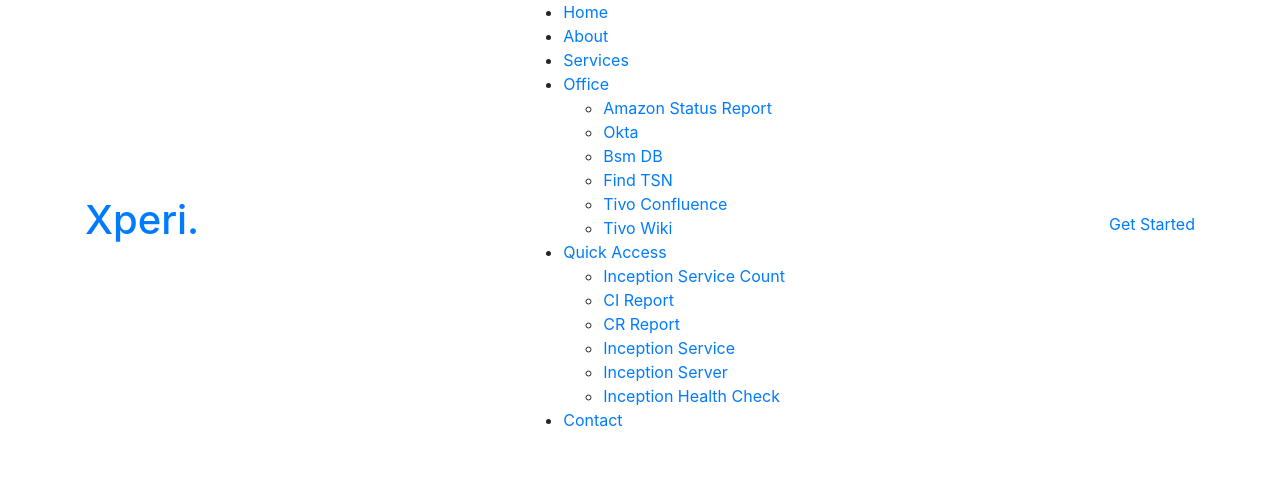
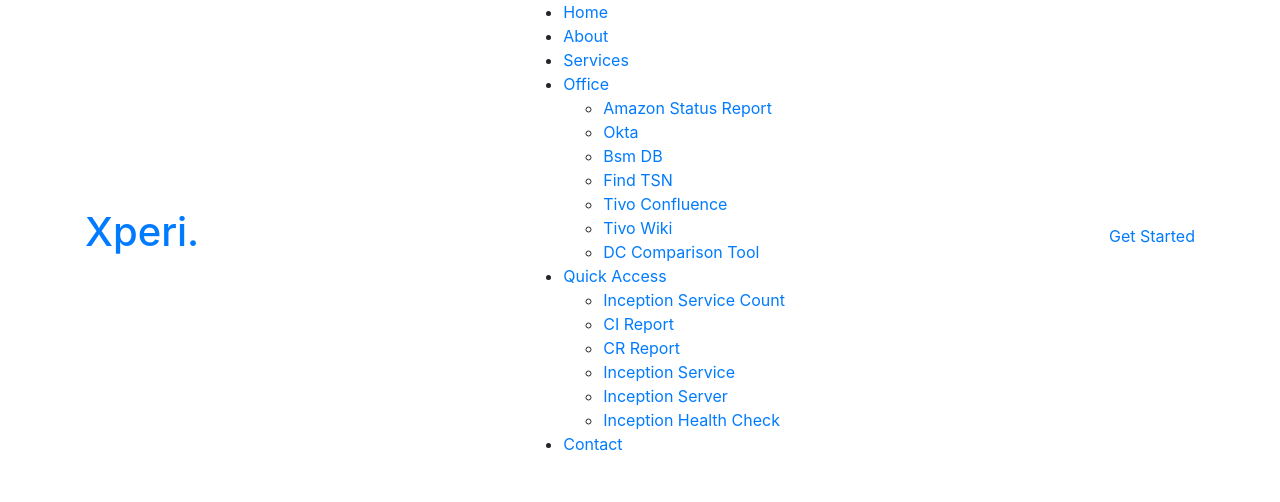
Before and after one commit to nikhilvkn/PROJECT-WebApplication, a Flask app: page / in a window 1280 px wide. Shown: the top 502 px of the page. Run offline with Flask 2, Linux system fonts and the light colour scheme; some libraries are stand-ins or nearby versions.

Commit message:
url for dc comparison tool

```diff
--- a/templates/index.html
+++ b/templates/index.html
@@ -59,6 +59,7 @@
               <li><a href="count-service.html">Find TSN</a></li>
               <li><a href="count-service.html">Tivo Confluence</a></li>
               <li><a href="count-service.html">Tivo Wiki</a></li>
+              <li><a href="https://dashboard.oi.tivo.com/en-US/app/tivo-oi-bigeye-ux_production/datacenter_comparison_tool">DC Comparison Tool</a></li>
             </ul>
           </li>
           <li class="drop-down"><a href="">Quick Access</a>
```
